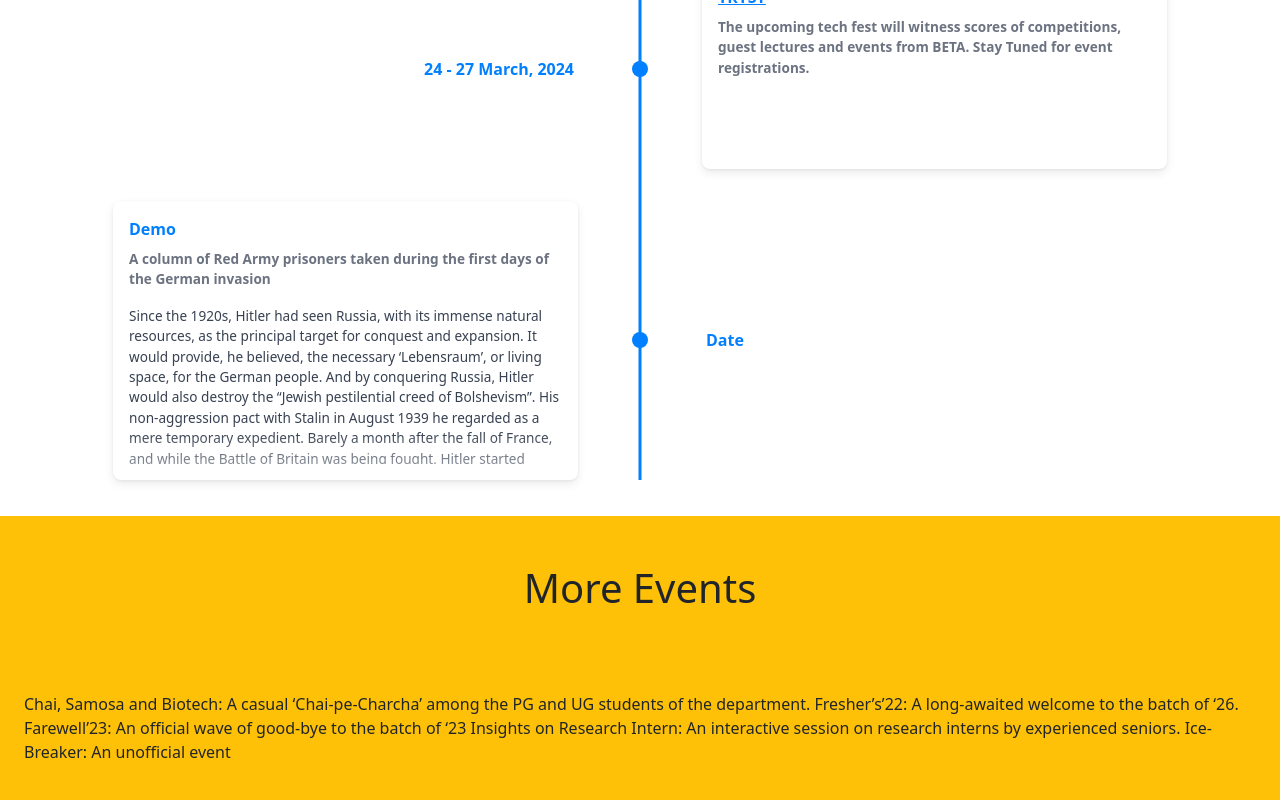
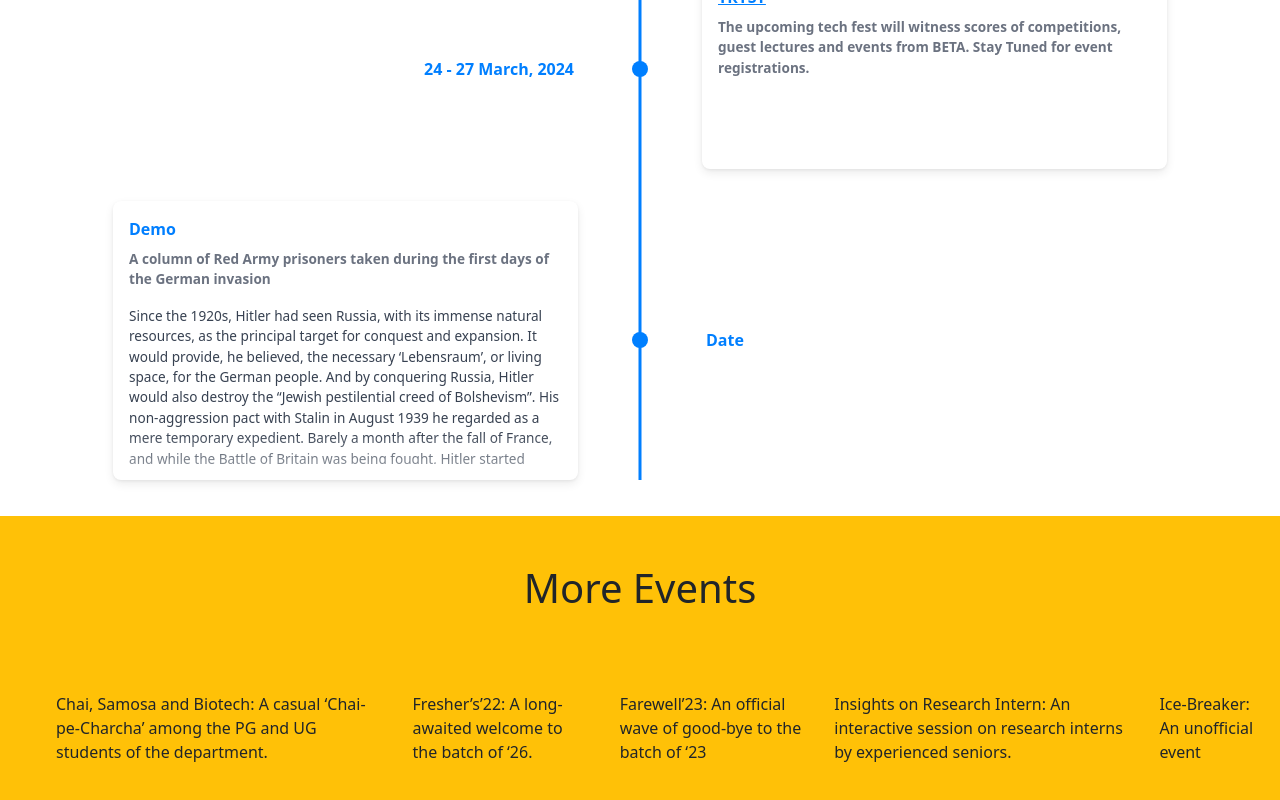
Before and after one commit to SuchirKohli/BETA-Website, a React (Create React App) app in the folder website/: page /events in a window 1280 px wide. Shown: the part 517-1317 px from the top of the page. Built offline with nearby package versions, Linux system fonts and the light colour scheme.

Commit message:
Changes in upcoming events

```diff
--- a/website/src/pages/events/events.js
+++ b/website/src/pages/events/events.js
@@ -12,13 +12,12 @@ function Events() {
       <h1>More Events</h1>
     </div>
     <div class="d-flex justify-content-center p-4 bg-warning">
-      <p>
-        Chai, Samosa and Biotech: A casual ‘Chai-pe-Charcha’ among the PG and UG students of the department.
-        Fresher’s’22: A long-awaited welcome to the batch of ‘26.
-        Farewell’23: An official wave of good-bye to the batch of ‘23
-        Insights on Research Intern: An interactive session on research interns by experienced seniors.
-        Ice-Breaker: An unofficial event
-      </p>
+      <ul>Chai, Samosa and Biotech: A casual ‘Chai-pe-Charcha’ among the PG and UG students of the department.</ul>
+      <ul>Fresher’s’22: A long-awaited welcome to the batch of ‘26.</ul>
+      <ul>Farewell’23: An official wave of good-bye to the batch of ‘23</ul>
+      <ul>Insights on Research Intern: An interactive session on research interns by experienced seniors.</ul>
+      <ul>Ice-Breaker: An unofficial event </ul>
+
     </div>
   </div>
     )
```
